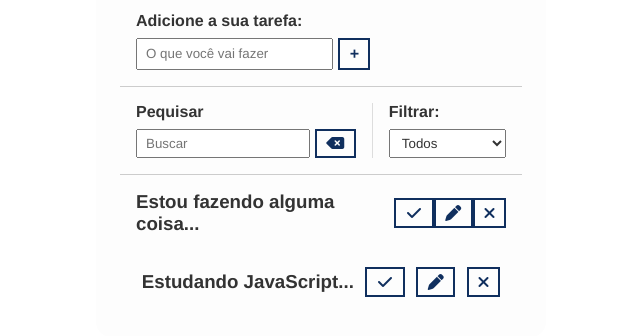
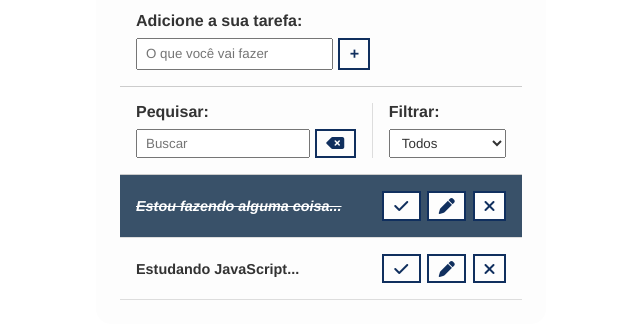
Before and after one commit to Jeffersoncs91/projeto-to-do, a plain HTML site: page index.html in a window 1280 px wide. Shown: the part 130-466 px from the top of the page, without its empty margins (319-959 px from the left). Drawn offline with Linux system fonts and the light colour scheme.

Commit message:
finalizando css

```diff
--- a/css/styles.css
+++ b/css/styles.css
@@ -137,4 +137,25 @@ input, select {
     justify-content: space-around;
     align-items: center;
     padding: 1rem;
+    border-bottom: 1px solid #ddd;
+    transition: .3s;
 }
+
+.todo h3 {
+    flex: 1;
+    font-size: 0.9rem;
+}
+
+.todo button {
+    margin-left: 0.4rem;
+}
+
+.done {
+    background-color: #395169;
+}
+
+.done h3 {
+    color: #fff;
+    text-decoration: line-through;
+    font-style: italic;
+}
--- a/index.html
+++ b/index.html
@@ -38,7 +38,7 @@
         </form>
         <div id="toolbar">
             <div id="search">
-                <h4>Pequisar</h4>
+                <h4>Pequisar:</h4>
                 <form >
                     <input type="text" id="search-input" placeholder="Buscar">
                     <button id="erase-button">
@@ -56,7 +56,7 @@
             </div>
         </div>
         <div id="todo-list">
-            <div class="todo">
+            <div class="todo done">
                 <h3>Estou fazendo alguma coisa...</h3>
                 <button class="finish-todo">
                     <i class="fa-solid fa-check"></i>
```
